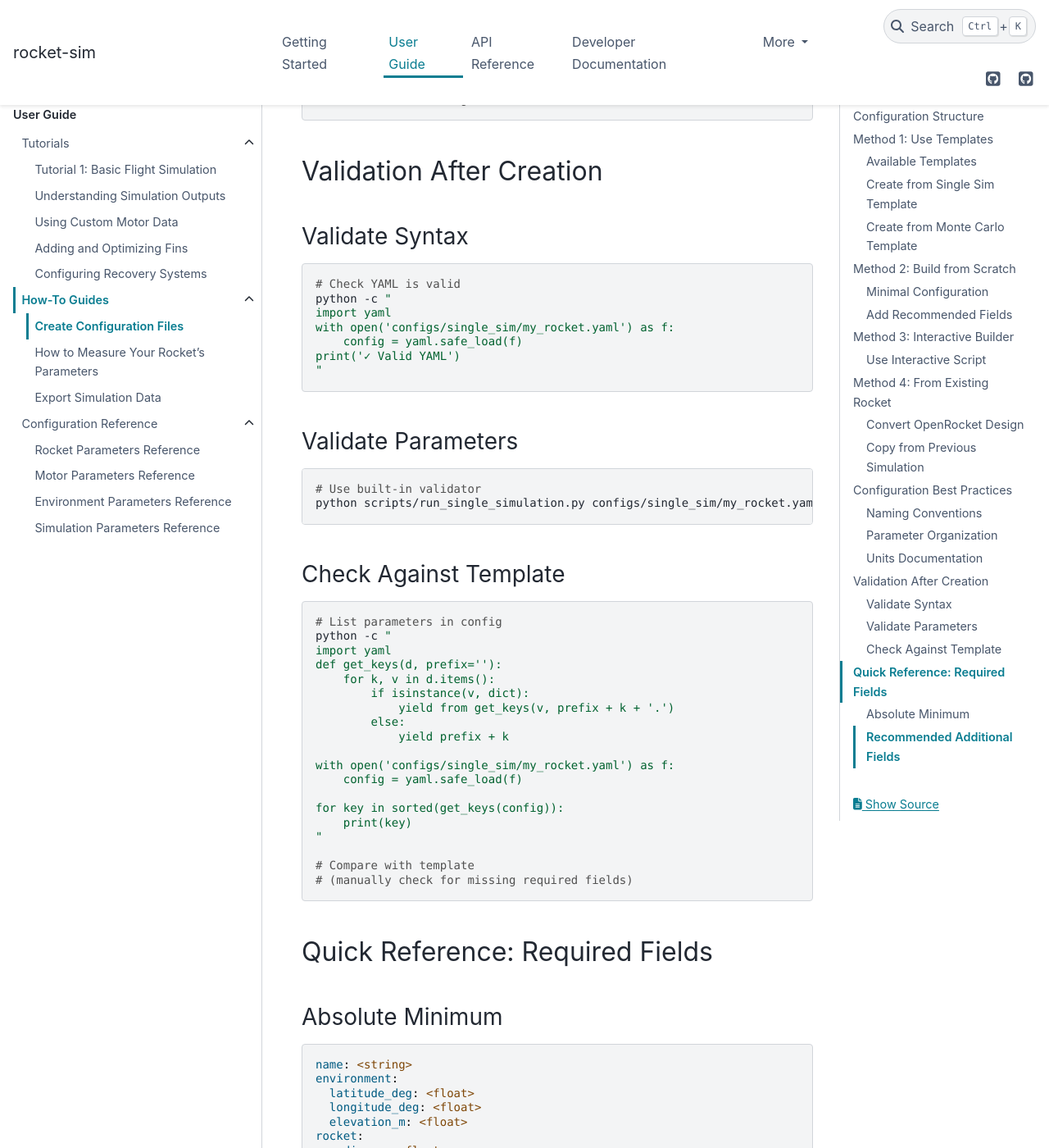
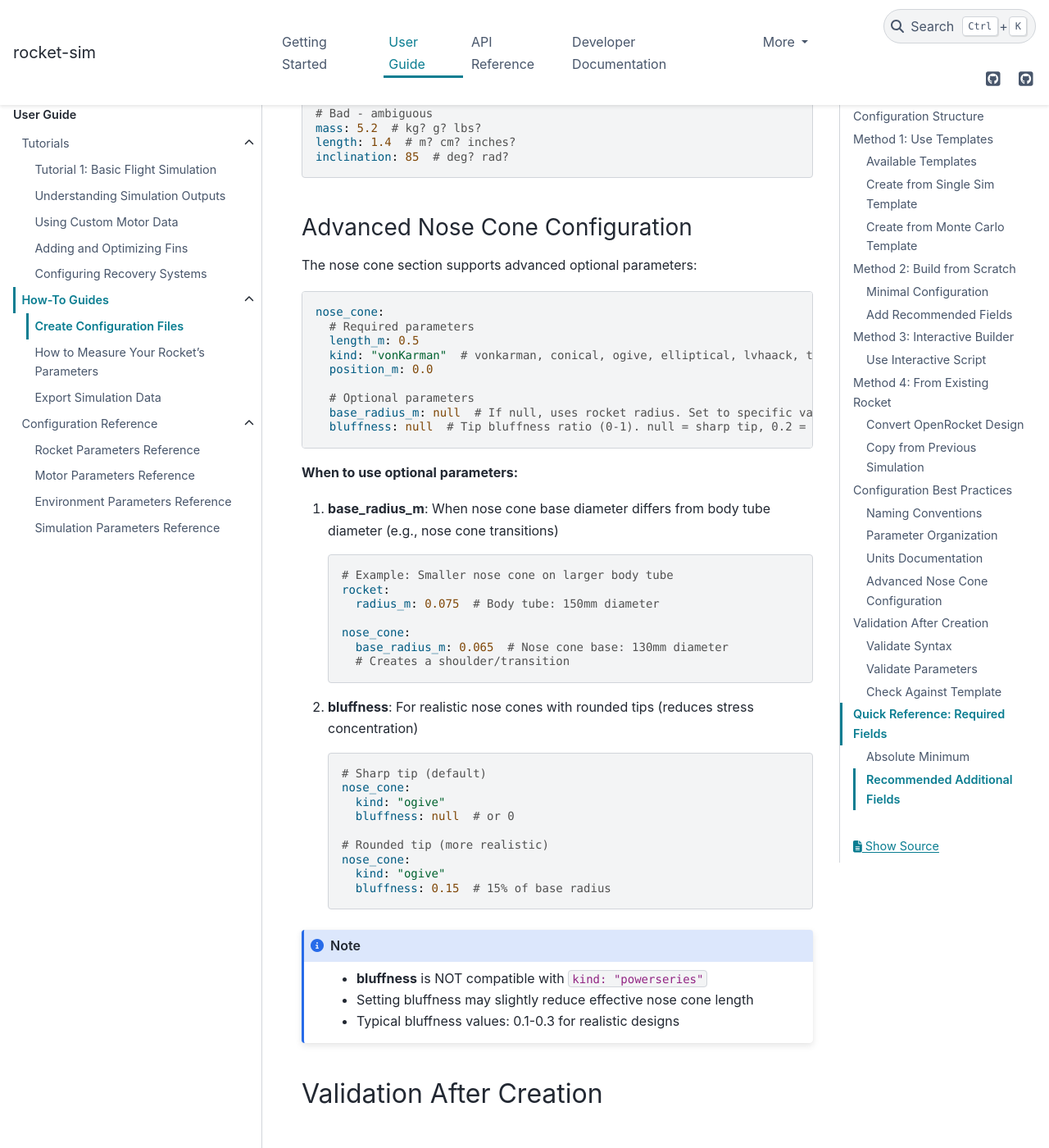
Before and after one commit to matteodisante/DySi, a Sphinx documentation site: the page built from docs/source/user/how_to_guides/create_config.rst, in a window 1280 px wide and 1400 px high, scrolled down 10678 px. Shown: the whole window at 82% size. Built offline with Sphinx 7.4.7 and the PyData theme 0.15.4, drawn with Linux system fonts in a browser that asks for light colours; pages that are not in the unit, such as notebooks, are missing from menus; some of the changed text lies outside the part shown.

Commit message:
docs: Update nose_cone config documentation
- Remove 'power' and 'name' parameters from nose_cone examples (removed from config)
- Add comprehensive documentation for optional nose_cone parameters:
  * base_radius_m: for nose cone transitions
  * bluffness: for realistic rounded tips
- Add practical examples and use cases for each parameter
- Update all code examples in create_config.rst to match current config structure
- Add notes about bluffness compatibility and typical values

```diff
--- a/docs/source/user/how_to_guides/create_config.rst
+++ b/docs/source/user/how_to_guides/create_config.rst
@@ -242,8 +242,10 @@ Expand minimal config with important parameters:
 
    nose_cone:
      length_m: 0.3
-     kind: vonkarman  # Options: vonkarman, conical, elliptical, ogive, lvhaack
+     kind: vonkarman  # Options: vonkarman, conical, elliptical, ogive, lvhaack, tangent, parabolic, powerseries
      position_m: 1.1
+     base_radius_m: null  # Optional: nose cone base radius (m). If null, uses rocket radius
+     bluffness: null  # Optional: tip bluffness ratio (0-1). null = sharp tip
 
    parachutes:
      drogue:
@@ -413,7 +415,9 @@ Use Interactive Script
            'nose_cone': {
                'length_m': nc_length,
                'kind': nc_kind,
-               'position_m': length_m - nc_length
+               'position_m': length_m - nc_length,
+               'base_radius_m': None,
+               'bluffness': None
            },
            'parachutes': parachutes,
            'rail': {
@@ -573,6 +577,57 @@ Units Documentation
    length: 1.4  # m? cm? inches?
    inclination: 85  # deg? rad?
 
+Advanced Nose Cone Configuration
+~~~~~~~~~~~~~~~~~~~~~~~~~~~~~~~~~
+
+The nose cone section supports advanced optional parameters:
+
+.. code-block:: yaml
+
+   nose_cone:
+     # Required parameters
+     length_m: 0.5
+     kind: "vonKarman"  # vonkarman, conical, ogive, elliptical, lvhaack, tangent, parabolic, powerseries
+     position_m: 0.0
+
+     # Optional parameters
+     base_radius_m: null  # If null, uses rocket radius. Set to specific value for transitions
+     bluffness: null  # Tip bluffness ratio (0-1). null = sharp tip, 0.2 = slightly rounded
+
+**When to use optional parameters:**
+
+1. **base_radius_m**: When nose cone base diameter differs from body tube diameter (e.g., nose cone transitions)
+
+   .. code-block:: yaml
+
+      # Example: Smaller nose cone on larger body tube
+      rocket:
+        radius_m: 0.075  # Body tube: 150mm diameter
+
+      nose_cone:
+        base_radius_m: 0.065  # Nose cone base: 130mm diameter
+        # Creates a shoulder/transition
+
+2. **bluffness**: For realistic nose cones with rounded tips (reduces stress concentration)
+
+   .. code-block:: yaml
+
+      # Sharp tip (default)
+      nose_cone:
+        kind: "ogive"
+        bluffness: null  # or 0
+
+      # Rounded tip (more realistic)
+      nose_cone:
+        kind: "ogive"
+        bluffness: 0.15  # 15% of base radius
+
+.. note::
+
+   - **bluffness** is NOT compatible with ``kind: "powerseries"``
+   - Setting bluffness may slightly reduce effective nose cone length
+   - Typical bluffness values: 0.1-0.3 for realistic designs
+
 Validation After Creation
 --------------------------
 
@@ -654,6 +709,8 @@ Absolute Minimum
      length_m: <float>
      kind: <string>
      position_m: <float>
+     base_radius_m: <float>  # Optional
+     bluffness: <float>  # Optional (0-1)
    rail:
      length_m: <float>
 
```
Also changed, not shown: 1 other file.
